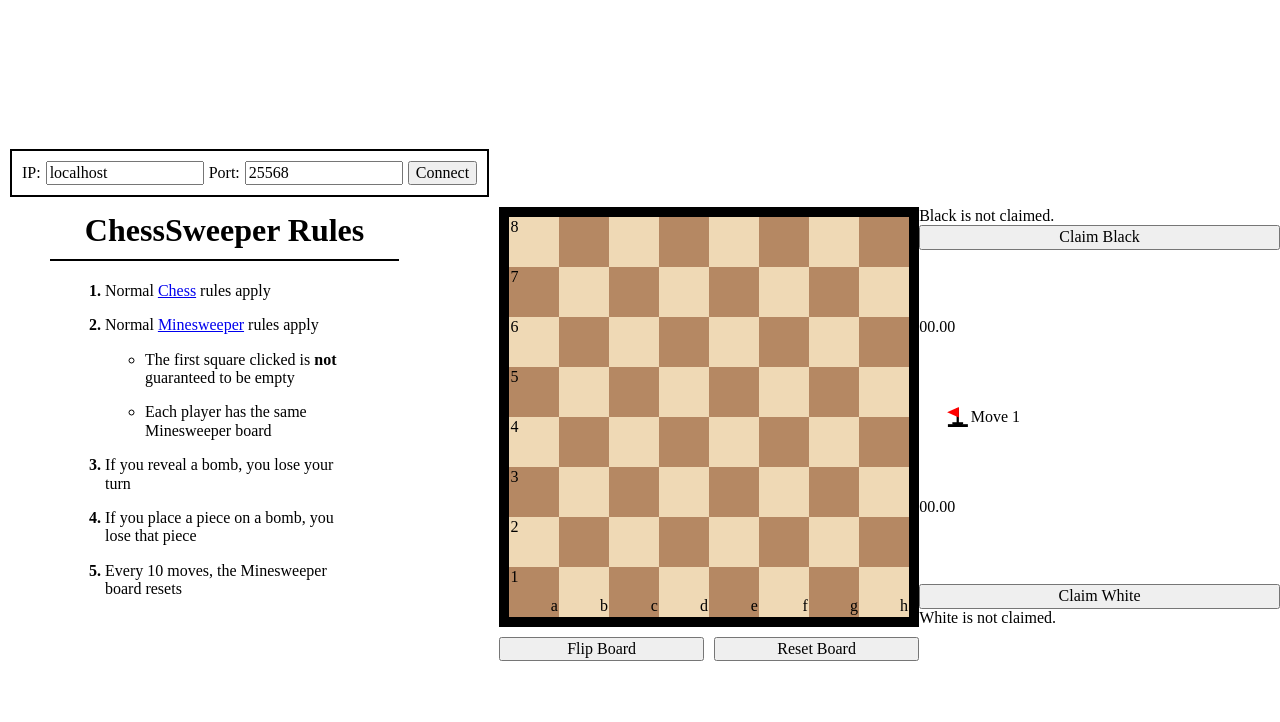
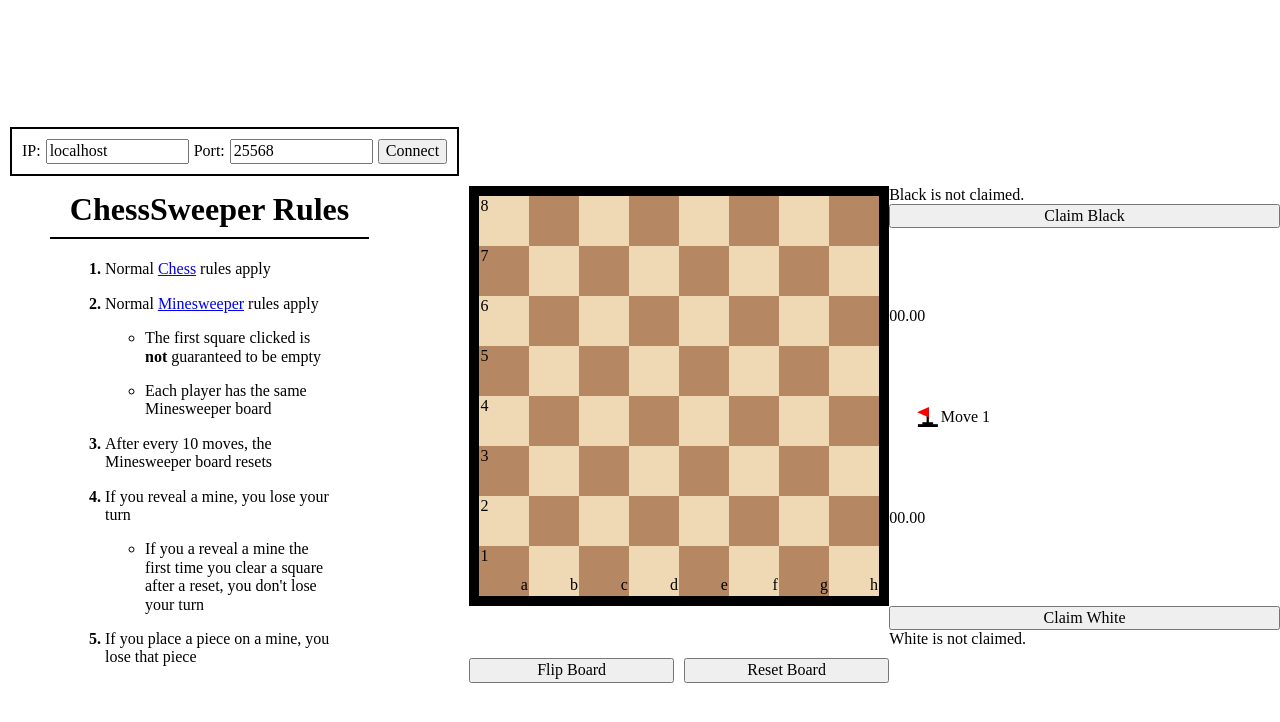
Before and after one commit to reecer62/ChessSweeper, a plain HTML site: page index.html in a window 1280 px wide. Drawn offline with Linux system fonts and the light colour scheme.

Commit message:
Fixes bugs in board reset after 10 moves

```diff
--- a/components/Board.js
+++ b/components/Board.js
@@ -132,8 +132,10 @@ export default class Board {
 						if (square.flag === null) {
 							this.network.addOnMessage("sink", (data) => {
 								if (data.success) {
-									for (let [k, v] of Object.entries(data.squares)) {
-										this.squares[k].sink(v);
+									if (data.reveal) {
+										for (let [k, v] of Object.entries(data.squares)) {
+											this.squares[k].sink(v);
+										}
 									}
 								}
 								this.network.removeOnMessage("sink");
--- a/index.html
+++ b/index.html
@@ -15,7 +15,7 @@
 
 <body oncontextmenu="return false">
 	<div id="container">
-		<div class="serverSettings">
+		<form id="serverSettings">
 			<div>
 				<div>IP: </div>
 				<input id="serverIP" value="localhost">
@@ -25,7 +25,7 @@
 				<input id="serverPort" value="25568">
 			</div>
 			<button id="serverConnect">Connect</button>
-		</div>
+		</form>
 		<div class="rules">
 			<h1>ChessSweeper Rules</h1>
 			<ol class="rulesBody">
@@ -45,13 +45,19 @@
 					</li>
 				</ul>
 				<li>
-					<p>If you reveal a bomb, you lose your turn</p>
+					<p>After every 10 moves, the Minesweeper board resets</p>
 				</li>
 				<li>
-					<p>If you place a piece on a bomb, you lose that piece</p>
+					<p>If you reveal a mine, you lose your turn</p>
 				</li>
+				<ul>
+					<li>
+						<p>If you a reveal a mine the first time you clear a square after a reset, you don't lose your
+							turn</p>
+					</li>
+				</ul>
 				<li>
-					<p>Every 10 moves, the Minesweeper board resets</p>
+					<p>If you place a piece on a mine, you lose that piece</p>
 				</li>
 			</ol>
 		</div>
--- a/main.css
+++ b/main.css
@@ -45,7 +45,7 @@ body {
 	flex-direction: column-reverse;
 }
 
-.serverSettings {
+#serverSettings {
 	grid-area: server;
 	display: flex;
 	justify-content: space-around;
@@ -54,14 +54,14 @@ body {
 	margin: 10px;
 }
 
-.serverSettings div {
+#serverSettings div {
 	display: flex;
 	align-items: center;
 	padding-right: 5px;
 }
 
-.serverSettings input {
-	width: 150px;
+#serverSettings input {
+	width: 135px;
 }
 
 #status {
@@ -99,7 +99,7 @@ body {
 }
 
 .rulesBody {
-	margin: 0 50px 0 15px;
+	margin: 0 35px 0 15px;
 }
 
 .rulesBody li {
--- a/main.js
+++ b/main.js
@@ -75,6 +75,11 @@ document.getElementById("serverConnect").onclick = () => {
 	network.disconnect();
 	network.connect(document.getElementById("serverIP").value, document.getElementById("serverPort").value);
 };
+document.getElementById("serverSettings").onsubmit = (event) => {
+	event.preventDefault();
+	network.disconnect();
+	network.connect(document.getElementById("serverIP").value, document.getElementById("serverPort").value);
+}
 
 document.onmousedown = (event) => {
 	board.mouseDown(event);
```
